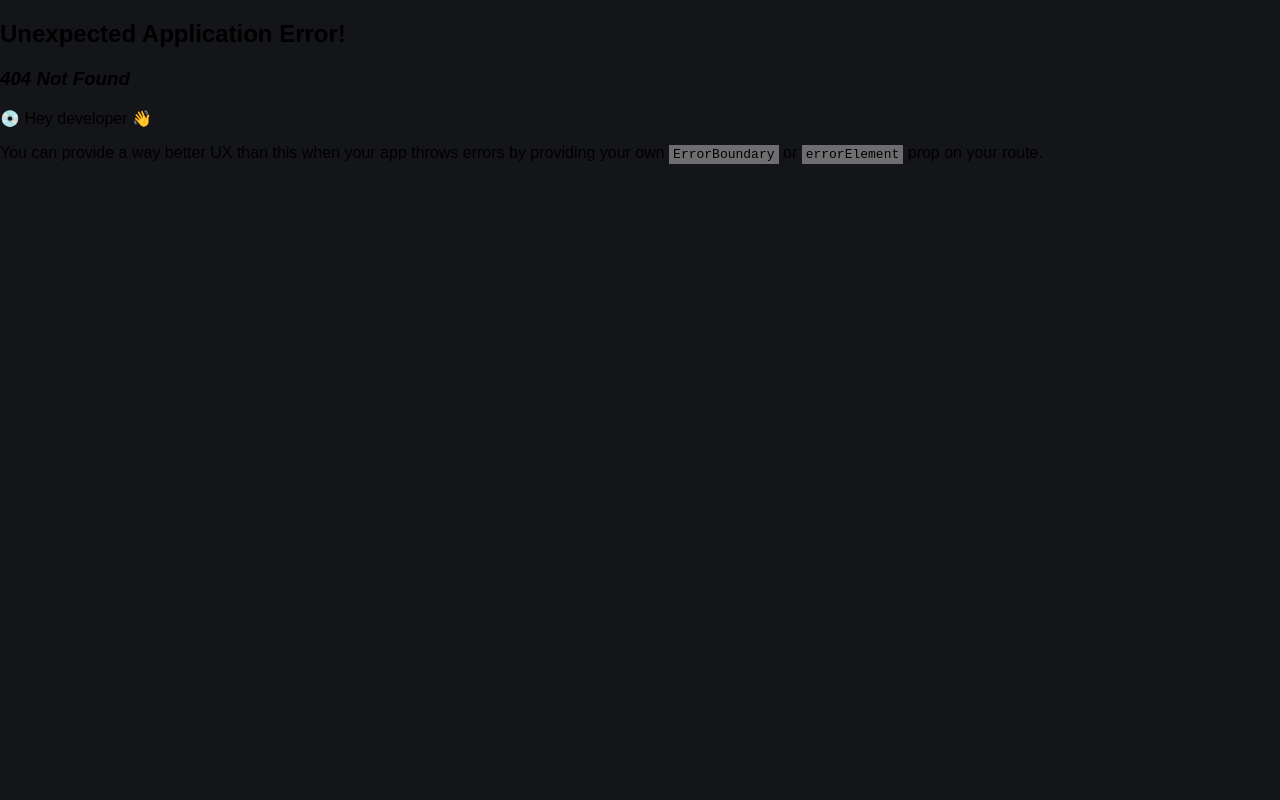
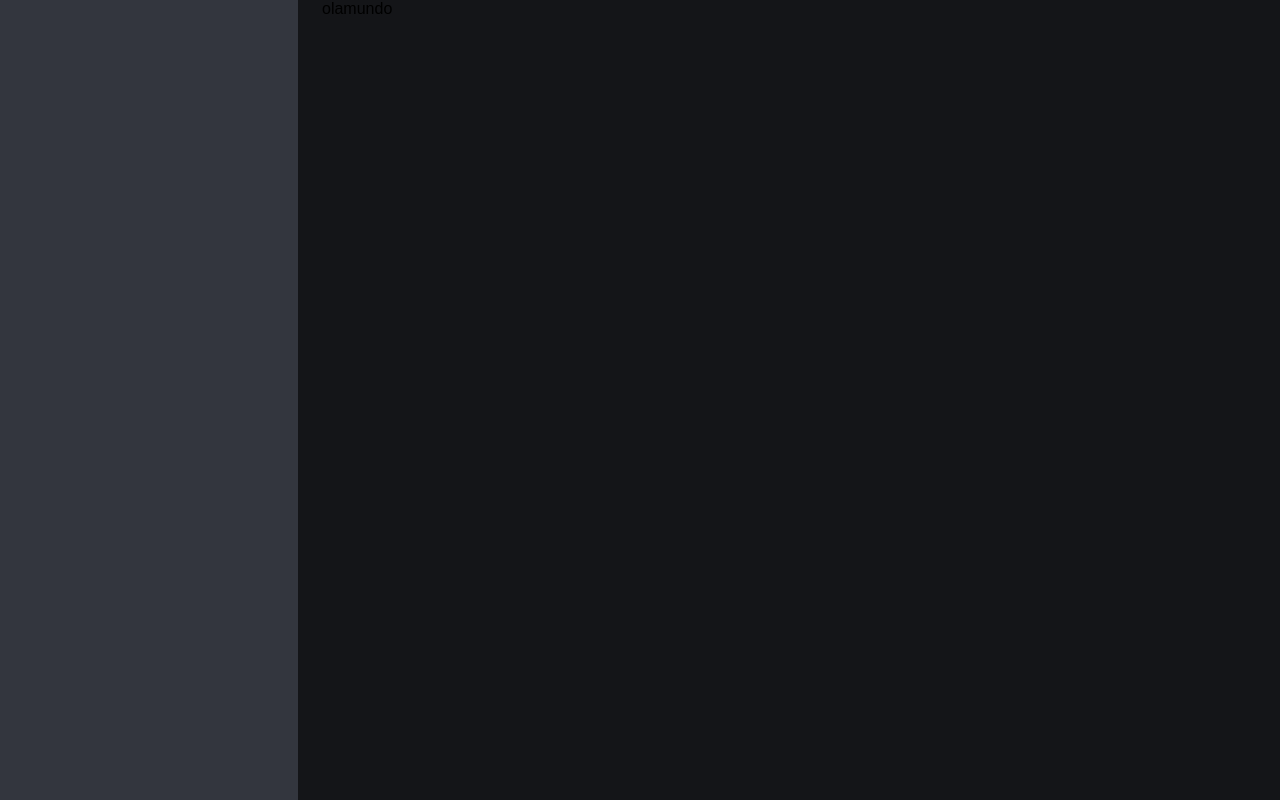
Before and after one commit to RickBm400/react-scrum-project, a React (Vite) app: page /backlog in a window 1280 px wide. Before the commit this address had no page. Built offline with nearby package versions, Linux system fonts and the light colour scheme.

Commit message:
feat: backlog & redirect router

```diff
--- /dev/null
+++ b/src/Backlog.tsx
@@ -0,0 +1,3 @@
+export default function Backlog() {
+  return <>olamundo</>;
+}
--- a/src/Layout/index.tsx
+++ b/src/Layout/index.tsx
@@ -1,9 +1,9 @@
-import { Outlet } from 'react-router-dom';
+import { Outlet, Link } from 'react-router-dom';
 
 export default function Layout() {
   return (
     <div id='navbar-container'>
-      <nav className='navbar'>olamundo</nav>
+      <nav className='navbar'></nav>
       <div id='outlet_container'>
         <Outlet />
       </div>
--- a/src/sass/folders/layout.sass
+++ b/src/sass/folders/layout.sass
@@ -7,7 +7,9 @@
         background-color: #33363e
         height: 100vh
         flex-shrink: 0
-        width: 200px
+        width: 298px
         color: white
+        padding-inline: 32px
+        padding-block: 24px
     #outlet_container
         overflow-x: auto
```
Also changed, not shown: src/routes.tsx (+13 -5 lines).
